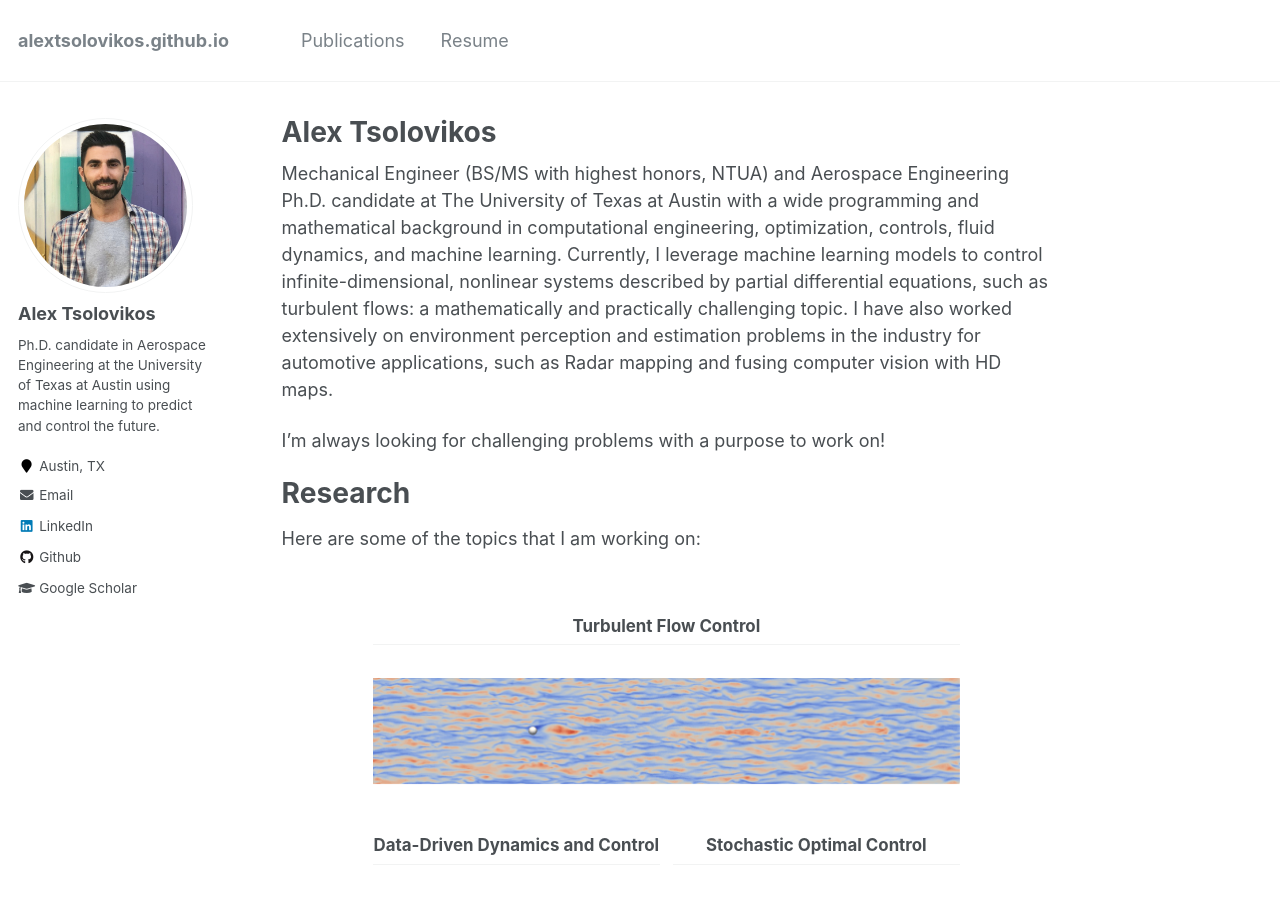
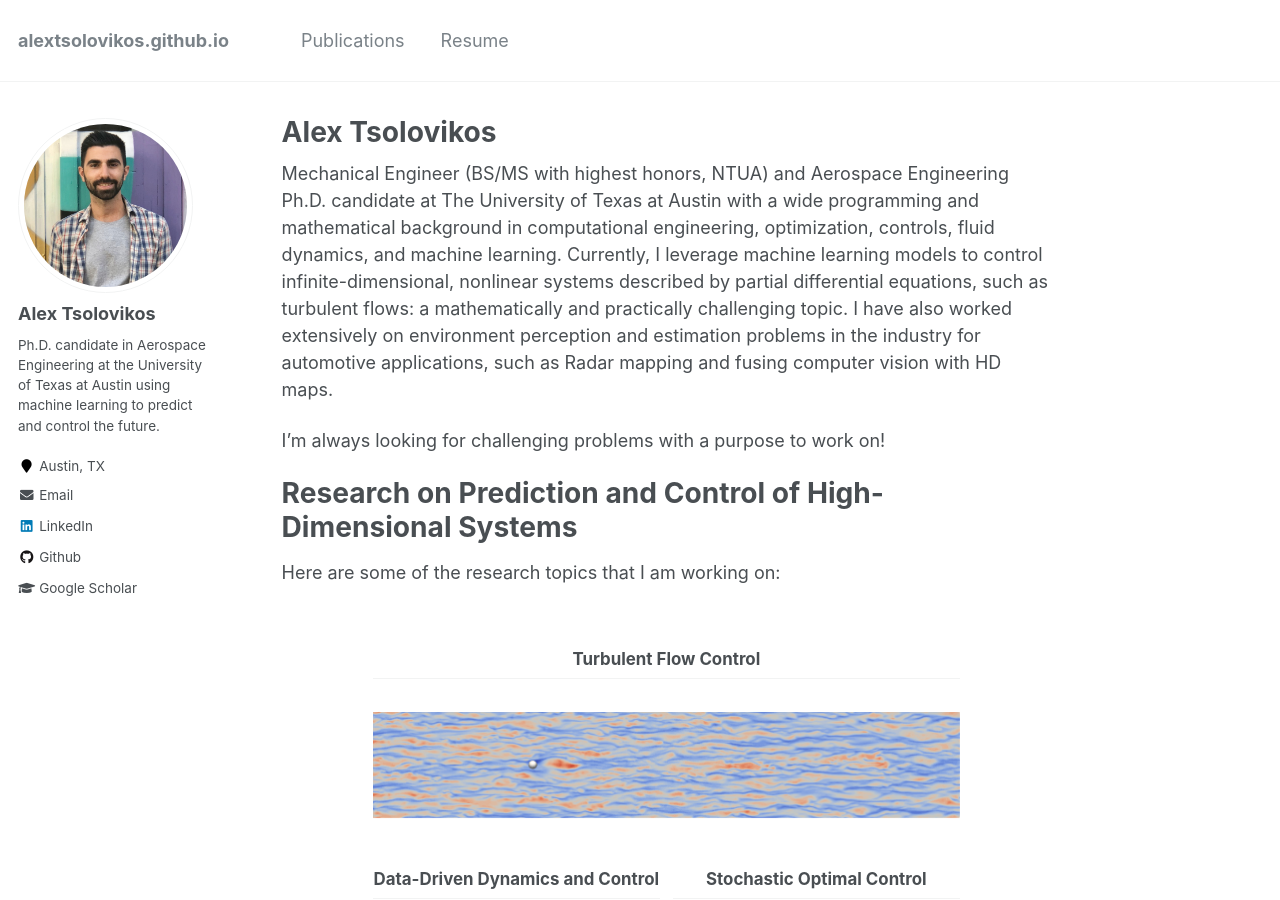
Before and after one commit to alextsolovikos/alextsolovikos.github.io, a Jekyll site: the page built from _pages/about.md, in a window 1280 px wide and 900 px high. Built offline with Jekyll 4.4.1, drawn with Linux system fonts in a browser that asks for light colours.

Commit message:
Update about.md

```diff
--- a/_pages/about.md
+++ b/_pages/about.md
@@ -13,9 +13,9 @@
 I'm always looking for challenging problems with a purpose to work on!
 
 
-# Research
+# Research on Prediction and Control of High-Dimensional Systems
 
-Here are some of the topics that I am working on:
+Here are some of the research topics that I am working on:
 
 
 <table style="width: 600px; margin-left: auto; margin-right: auto; border: 0px;">
```
